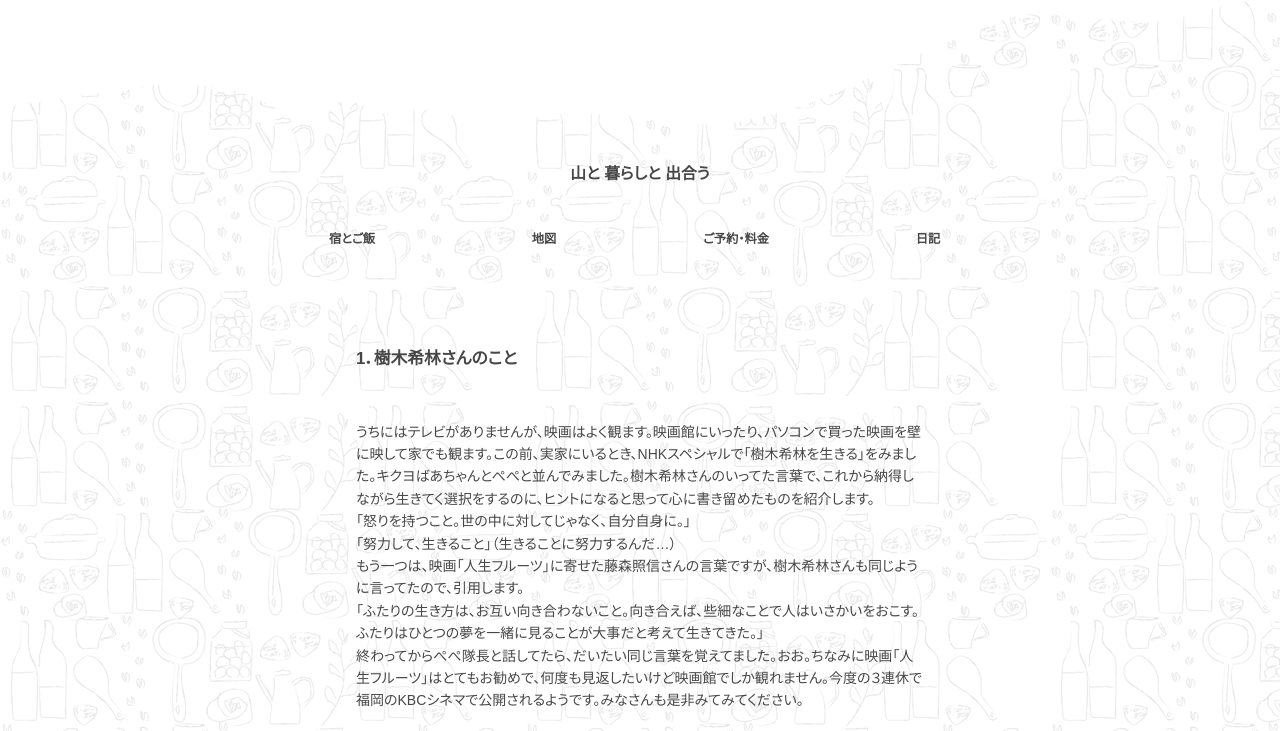
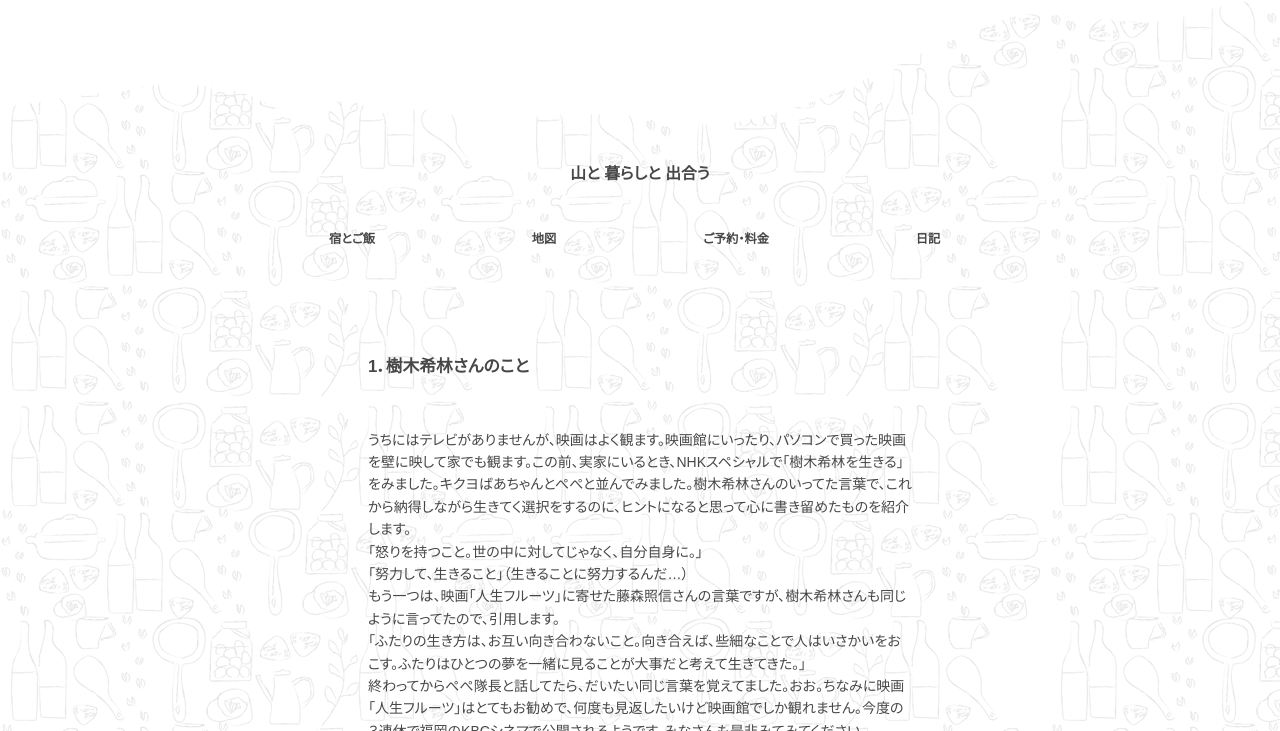
Before and after one commit to khirayama/yamaai, a website: page docs/post.html in a window 1280 px wide. Shown: the part 156-887 px from the top of the page. Drawn offline with Linux system fonts and the light colour scheme.

Commit message:
Adjust style

```diff
--- a/docs/index.css
+++ b/docs/index.css
@@ -362,10 +362,9 @@ html {
 
 /* Post page */
 .PostContent {
-  /* max-width: 768px; */
   max-width: 568px;
   margin: 0 auto;
-  padding-bottom: 68px;
+  padding: 8px 12px 68px;
 }
 .PostContent h1 {
   font-size: 1.2rem;
```
